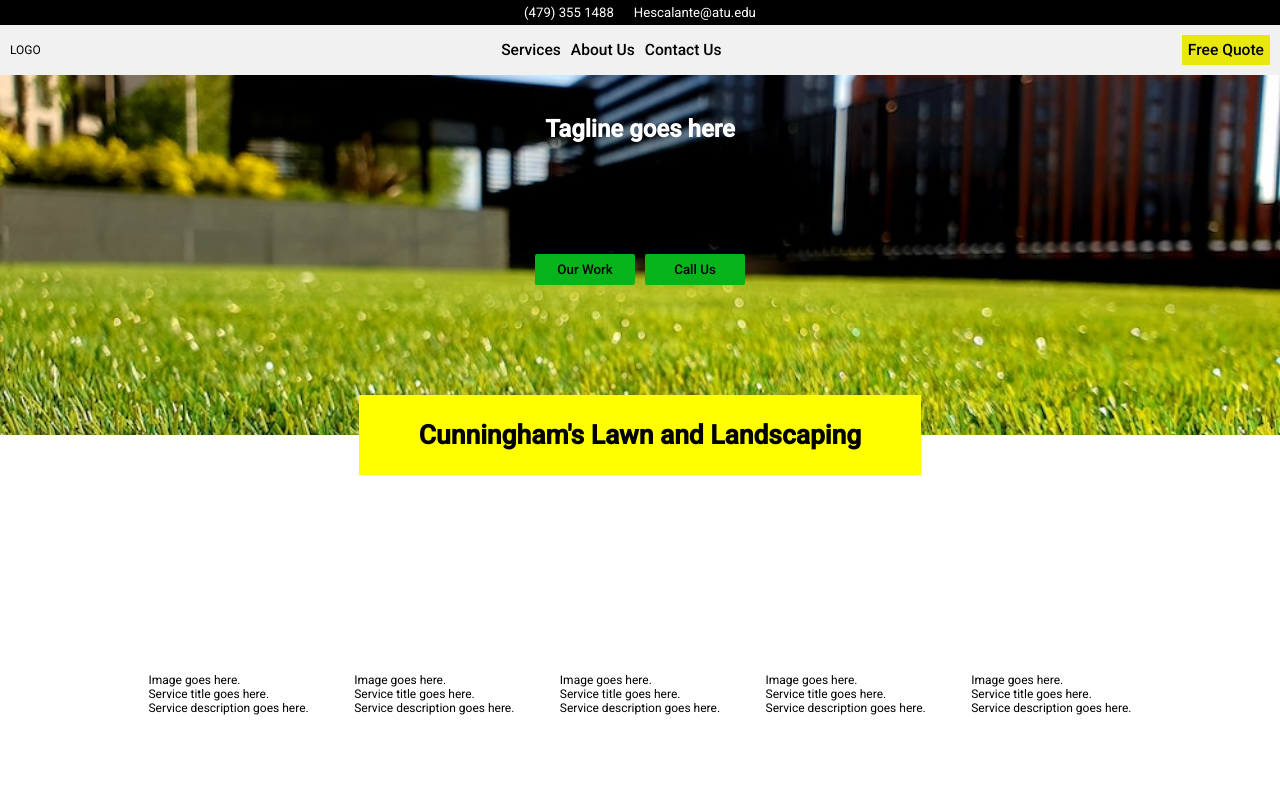
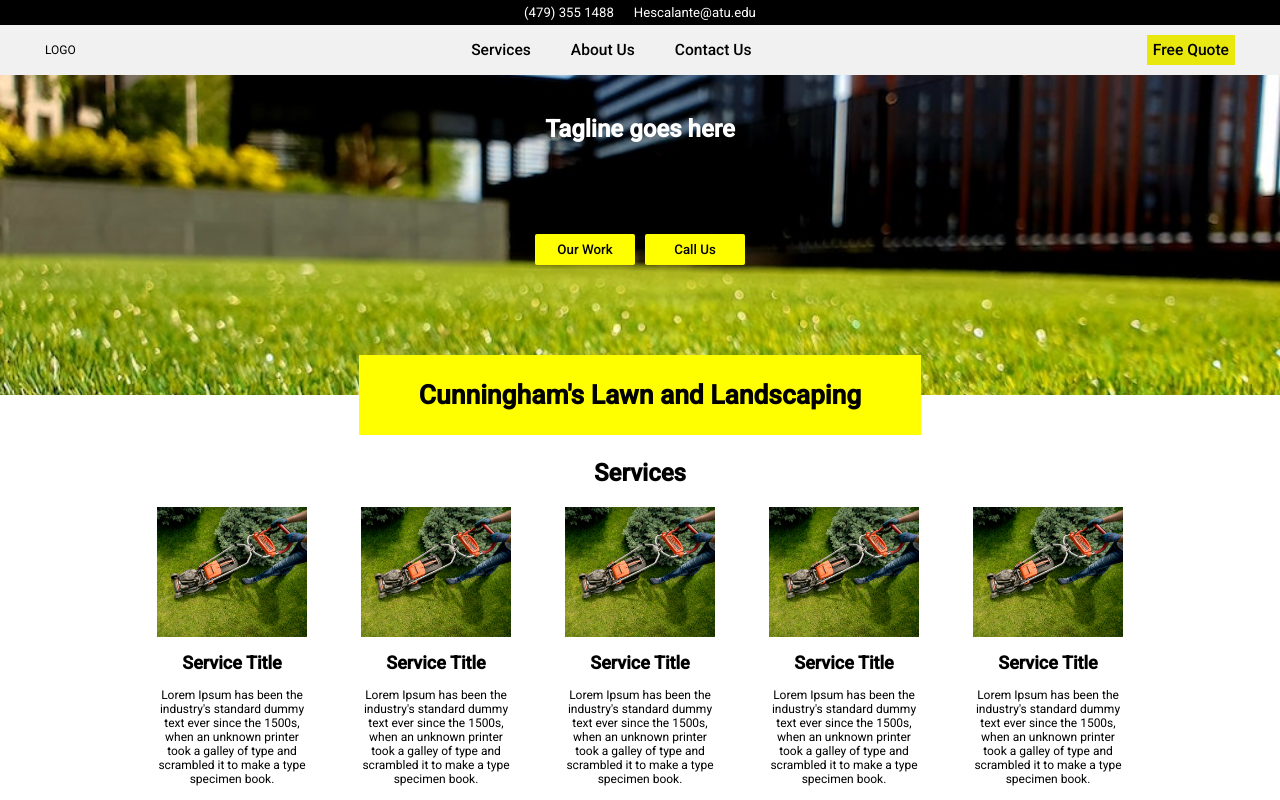
Before and after one commit to escleonh/cunningham, a React (Create React App) app: page / in a window 1280 px wide. Built offline with nearby package versions, Linux system fonts and the light colour scheme.

Commit message:
services section additions

```diff
--- a/src/Home.css
+++ b/src/Home.css
@@ -3,13 +3,13 @@
     background-size: cover;
     background-repeat: no-repeat;
     background-position-y: 20%;
-    height: 45vh;
+    height: 40vh;
     width: 100vw;
     display: flex;
     flex-direction: column;
     align-items: center;
     justify-content: space-between;
-
+    margin-bottom: 8vh;
 
 }
 .companyName{
@@ -23,6 +23,7 @@
     font-size: 2.2rem;
     font-family:'Lato', sans-serif;
     font-weight: 900;
+    /* margin-bottom: 10vh; */
 }
 .homeTaglinne{
     color: white;
@@ -33,7 +34,7 @@
     gap: 10px;
 }
 .homeCTABtns button{
-    background-color: #06b31a;
+    background-color: yellow;
     padding: 8px;
     width: 100px;
     cursor: pointer;
@@ -42,15 +43,52 @@
     font-weight: 500;
     color: black;
 }
+.homeCTABtns button:hover{
+    background-color: yellow;
+}
+.titleHeading{
+    text-align: center;
+    margin-bottom: 20px;
+}
 .servicesContiner{
     /* margin-top: 40px; */
     height: 30vh;
     display: flex;
     width: 80vw;
-    margin: 40px auto 0 auto;
+    margin: 0 auto;
     justify-content:space-evenly;
     align-items: flex-end;
     /* align: flex-start; */
     gap: 25px;
     flex-wrap: wrap;
+    text-align: center;
 }
+.servicesContiner>div{
+max-width: 150px;
+display: flex;
+flex-direction: column;
+gap: 15px;
+
+}
+.serviceOneImg{
+
+    background-image: url('gardener-mowing-lawn-landscape-design-green-grass-background.jpeg');
+    background-size: cover;
+    background-position: right;
+    background-repeat: no-repeat;
+    height: 130px;
+    width: 150px;
+}
+
+@media only screen and (max-width: 600px){
+
+    .companyName{
+        width: 75vw;
+        font-size: 1.2rem;
+        padding: 20px;
+
+    }
+    .grassBgContainer{
+        height: 30vh;
+    }
+}
--- a/src/Home.js
+++ b/src/Home.js
@@ -14,61 +14,56 @@ const Home = () => {
                         </div>
                     </div>
                 </div>
-
+                <div className="titleHeading"><h1>Services</h1></div>
                 <div className="servicesContiner">
                     <div>
                         <div className="serviceOneImg">
-                            Image goes here.
                         </div>
                         <div className="serviceTitle">
-                            Service title goes here.
+                           <h2>Service Title</h2>
                         </div>
                         <div className="serviceDescription">
-                            Service description goes here.
+                            <p>Lorem Ipsum has been the industry's standard dummy text ever since the 1500s, when an unknown printer took a galley of type and scrambled it to make a type specimen book. </p>
                         </div>
                     </div>
                     <div>
                         <div className="serviceOneImg">
-                            Image goes here.
                         </div>
                         <div className="serviceTitle">
-                            Service title goes here.
+                        <h2>Service Title</h2>
                         </div>
                         <div className="serviceDescription">
-                            Service description goes here.
+                        <p>Lorem Ipsum has been the industry's standard dummy text ever since the 1500s, when an unknown printer took a galley of type and scrambled it to make a type specimen book. </p>
                         </div>
                     </div>
                     <div>
                         <div className="serviceOneImg">
-                            Image goes here.
                         </div>
                         <div className="serviceTitle">
-                            Service title goes here.
+                        <h2>Service Title</h2>
                         </div>
                         <div className="serviceDescription">
-                            Service description goes here.
+                        <p>Lorem Ipsum has been the industry's standard dummy text ever since the 1500s, when an unknown printer took a galley of type and scrambled it to make a type specimen book. </p>
                         </div>
                     </div>
                     <div>
                         <div className="serviceOneImg">
-                            Image goes here.
                         </div>
                         <div className="serviceTitle">
-                            Service title goes here.
+                        <h2>Service Title</h2>
                         </div>
                         <div className="serviceDescription">
-                            Service description goes here.
+                        <p>Lorem Ipsum has been the industry's standard dummy text ever since the 1500s, when an unknown printer took a galley of type and scrambled it to make a type specimen book. </p>
                         </div>
                     </div>
                     <div>
                         <div className="serviceOneImg">
-                            Image goes here.
                         </div>
                         <div className="serviceTitle">
-                            Service title goes here.
+                        <h2>Service Title</h2>
                         </div>
                         <div className="serviceDescription">
-                            Service description goes here.
+                        <p>Lorem Ipsum has been the industry's standard dummy text ever since the 1500s, when an unknown printer took a galley of type and scrambled it to make a type specimen book. </p>
                         </div>
                     </div>
 
--- a/src/Nav-bar.css
+++ b/src/Nav-bar.css
@@ -2,12 +2,12 @@ nav{
     display: flex;
     justify-content: space-between;
     align-items: center;
-    padding: 10px;
+    padding: 10px 45px;
     background-color: rgb(242, 241, 241);
 }
 nav .mainMenu ul{
     display: flex;
-    gap: 10px;
+    gap: 40px;
 
 }
 nav .mainMenu ul li{
@@ -91,6 +91,7 @@ nav a{
     }
     nav{
         justify-content: space-between;
+        padding: 20px;
 
     }
     .mobileLeftNavCol{
```
Also changed, not shown: src/gardener-mowing-lawn-landscape-design-green-grass-background.jpeg (added).
